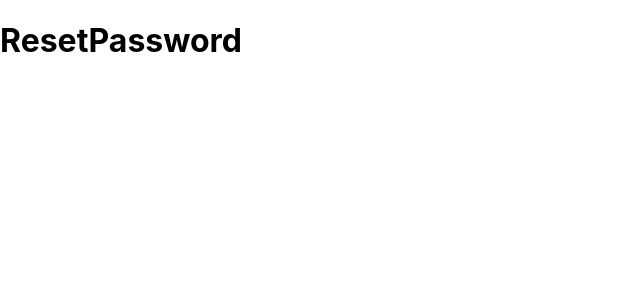
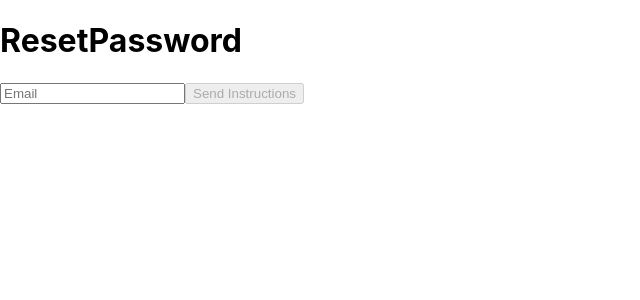
Before and after one commit to mskuratova/FridayProject, a React (Create React App) app: page /resetPassword in a window 1280 px wide. Shown: the top 300 px of the page, without its empty margins (0-640 px from the left). Built offline with nearby package versions, Linux system fonts and the light colour scheme.

Commit message:
Create Reset Password Page

```diff
--- a/src/API/auth-api.ts
+++ b/src/API/auth-api.ts
@@ -1,10 +1,18 @@
 import axios from "axios";
 
 const instance = axios.create({
-    baseURL: 'https://neko-back.herokuapp.com/2.0',
+    baseURL: 'https://neko-back.herokuapp.com/2.0/',
     // baseURL: 'http://localhost:7542/2.0/',
 });
 
-const authAPI = {
+type ResetPasswordValuesType = {
+    email: string
+    from: string
+    message: string
+};
 
+export const authAPI = {
+    resetPassword: (resetPasswordValues: ResetPasswordValuesType) => {
+        return instance.post(`auth/forgot`, resetPasswordValues)
+    }
 }
--- a/src/Components/ResetPassword/ResetPassword.tsx
+++ b/src/Components/ResetPassword/ResetPassword.tsx
@@ -1,9 +1,58 @@
-import React from "react";
+import React, {useState} from "react";
+import {useFormik} from "formik";
+import {authAPI} from "../../API/auth-api";
 
-export const ResetPassword = ()=>{
-    return(
+export const ResetPassword = () => {
+
+    const [statusText, setStatusText] = useState<string>('');
+    const [error, setError] = useState<boolean>(false);
+
+
+    const formik = useFormik({
+        initialValues: {
+            email: '',
+            from: 'From test Friday',
+            // message: 'Test Text',
+            message: "\n<div style=\"background-color: lime; padding: 15px\">\npassword recovery link: \n<a href='https://uladzislaupapliouka.github.io/newPassword/$token$'>link</a>\n</div>\n",
+        },
+
+        validate: (values) => {
+            const errors: Partial<{ email: string }> = {};
+            if (!values.email) {
+                errors.email = 'Required'
+            } else if (values.email.length < 3) {
+                errors.email = 'Invalid email address';
+            }
+            return errors
+        },
+
+        onSubmit: values => {
+            authAPI.resetPassword(values)
+                .then(res => {
+                    if (res.status === 200) {
+                        console.log(res);
+                        setStatusText(res.data.info)
+                    }
+                }).catch(err => {
+                setError(true);
+                setStatusText('Email Not Found');
+
+            })
+            formik.resetForm();
+        }
+    })
+
+    return (
         <div>
             <h1>ResetPassword</h1>
+            <form onClick={formik.handleSubmit}>
+                {statusText}
+                <input
+                    placeholder={'Email'}
+                    {...formik.getFieldProps('email')}
+                />
+                <button disabled={!formik.isValid || !formik.dirty} type={'submit'}>Send Instructions</button>
+            </form>
         </div>
     )
 }
```
Also changed, not shown: src/Components/ResetPassword/resetPassword.module.css (added).
